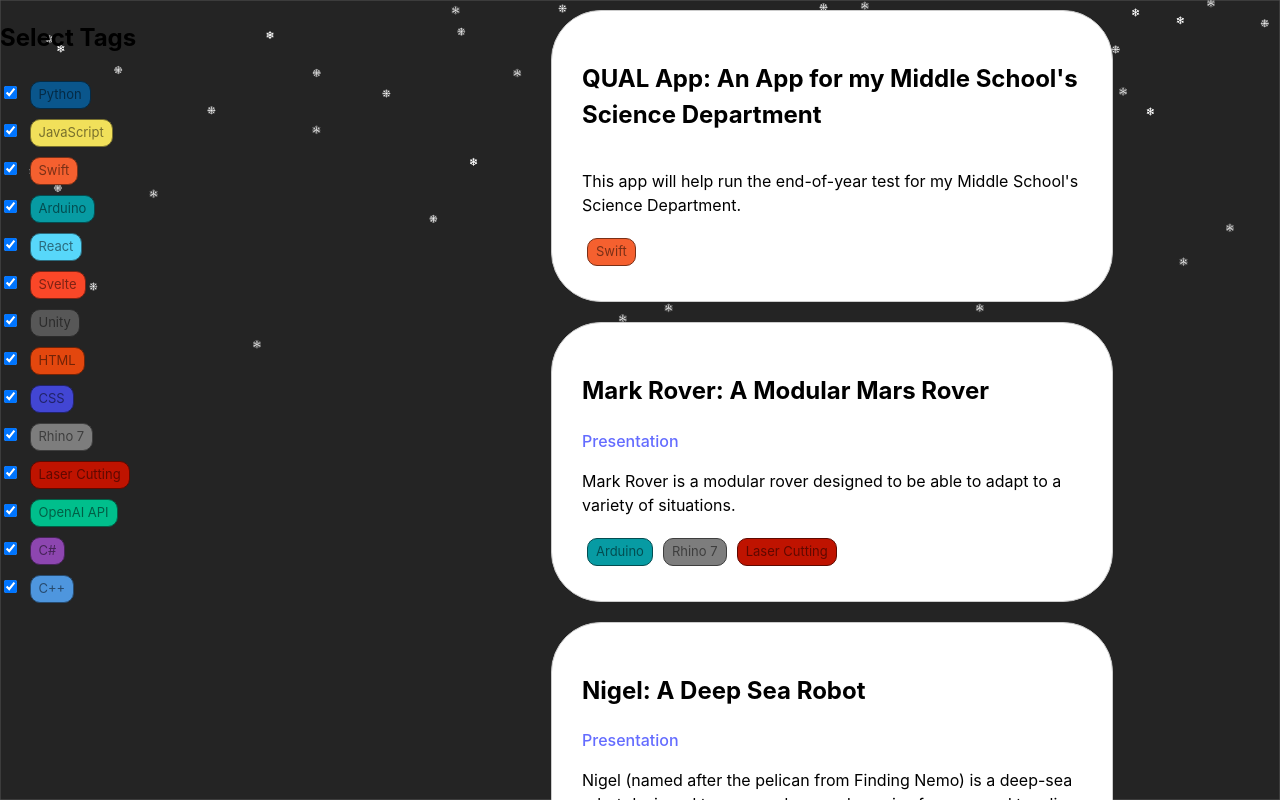
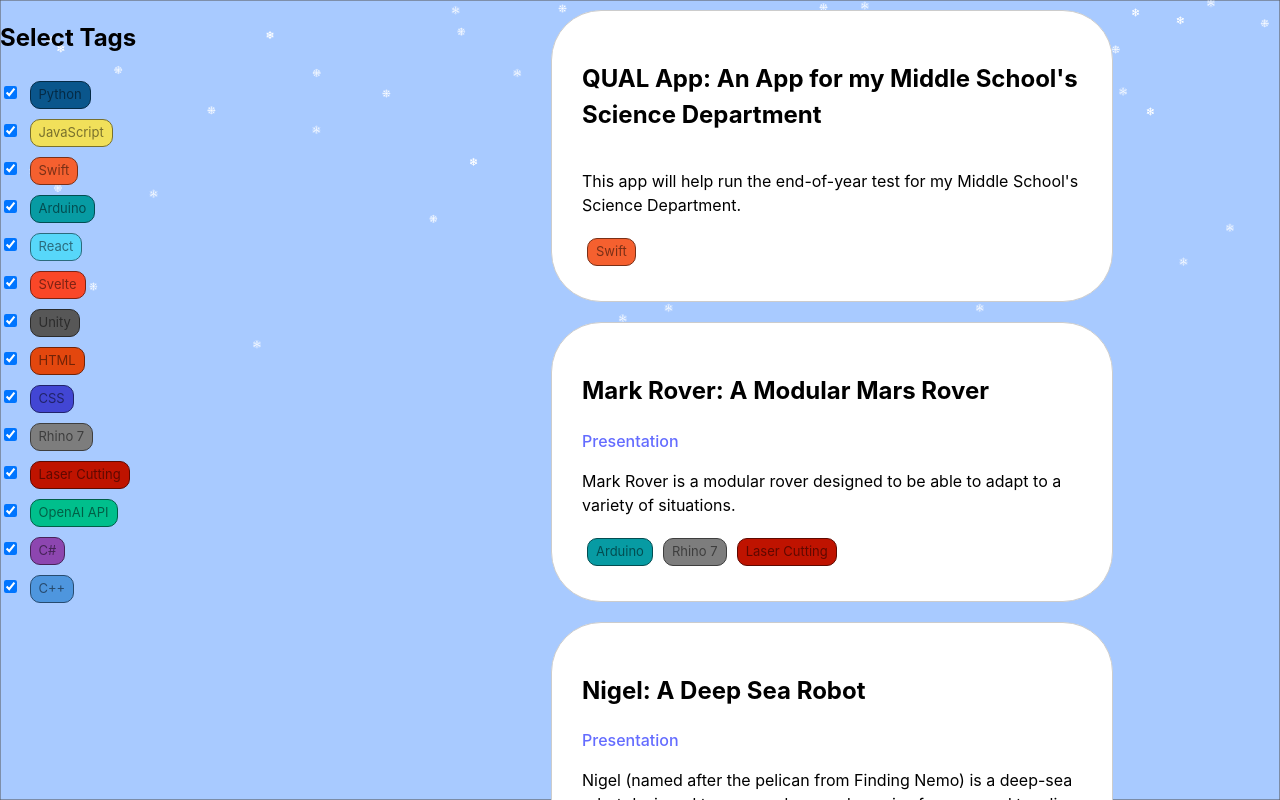
Before and after one commit to EerierGosling/Personal-Website, a React (Vite) app: page / in a window 1280 px wide. Shown: the top 800 px of the page. Built offline with nearby package versions, Linux system fonts and the light colour scheme; the HTML template or start-up script is replaced by a standard one.

Commit message:
fixed background color

```diff
--- a/src/App.css
+++ b/src/App.css
@@ -1,6 +1,8 @@
 @import "variables.css";
 
-
+:root {
+  background-color: #a8caff;
+}
 
 .App {
   text-align: center;
--- a/src/index.css
+++ b/src/index.css
@@ -5,7 +5,6 @@
 
   color-scheme: light dark;
   color: rgba(255, 255, 255, 0.87);
-  background-color: #242424;
 
   font-synthesis: none;
   text-rendering: optimizeLegibility;
```
